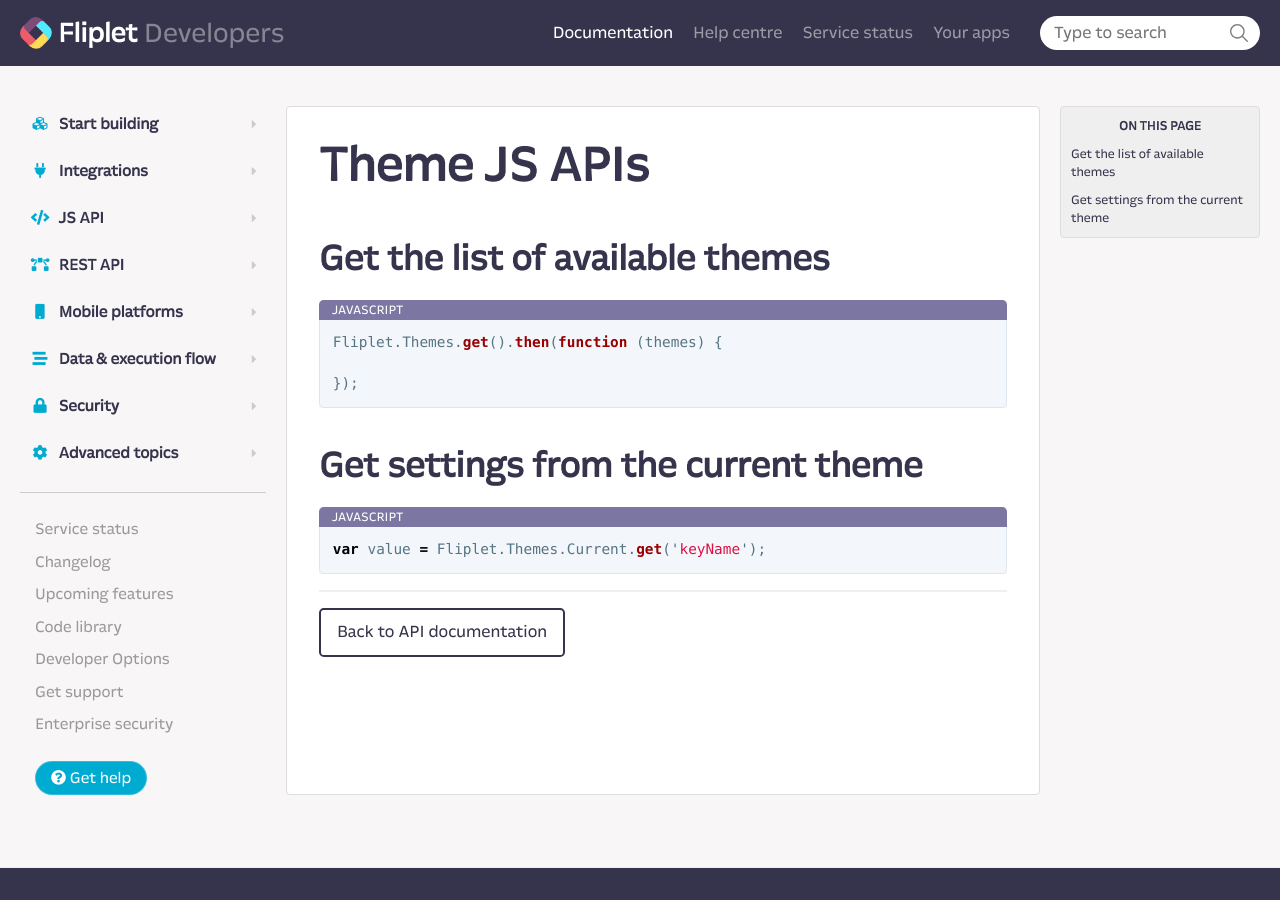
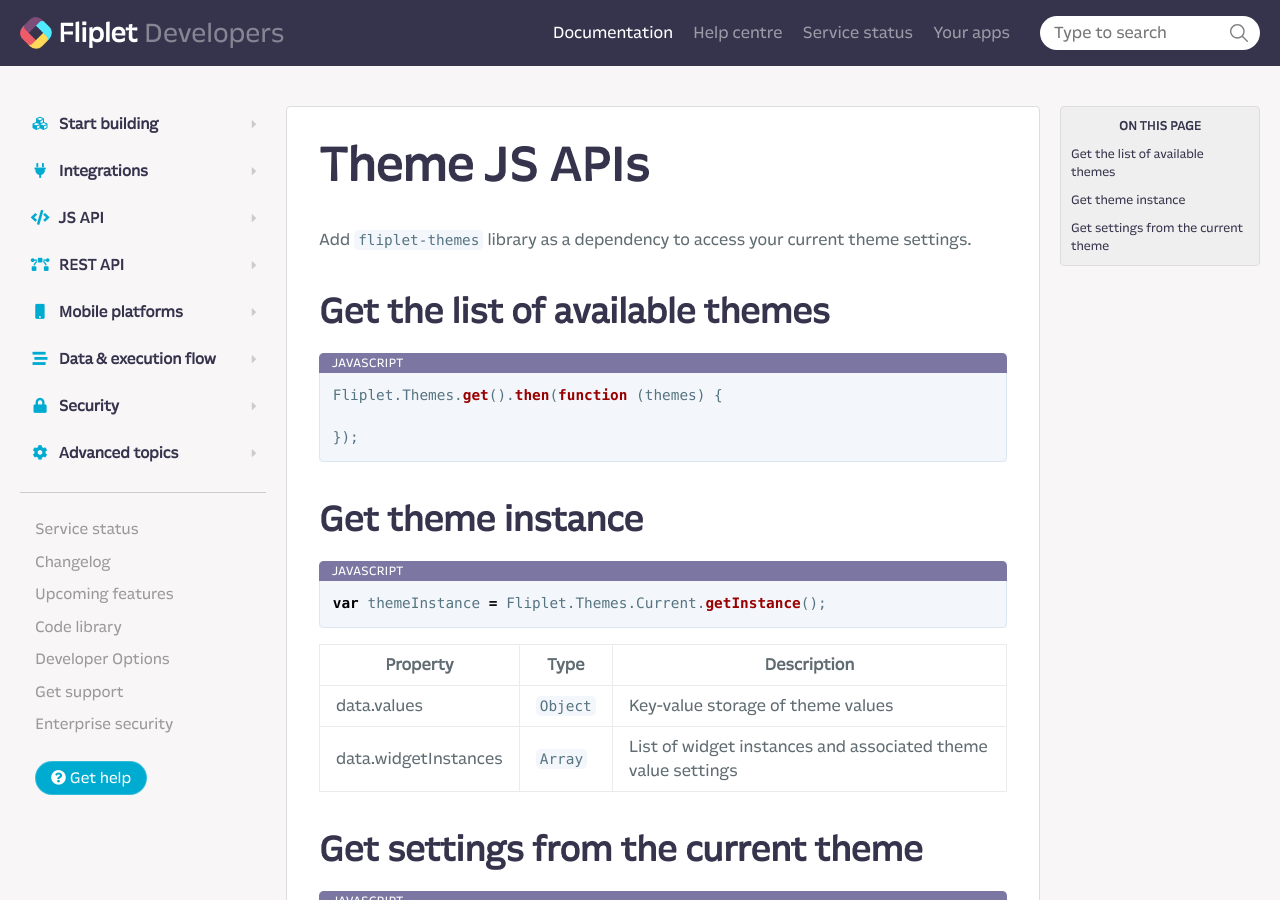
Before and after one commit to Fliplet/fliplet-cli, a Jekyll site: the page built from docs/API/fliplet-themes.md, in a window 1280 px wide and 900 px high. Built offline with Jekyll 4.4.1, drawn with Linux system fonts in a browser that asks for light colours; nearby versions of some CDN libraries; our own code applies the rules of GitHub Pages for plain Markdown files; library files that are not in the unit come from our copies; comment, search, counter and statistics services are not loaded; a style sheet for code colours, icons or effects is not loaded.

Commit message:
Updates fliplet-theme JS API docs

````diff
--- a/docs/API/fliplet-themes.md
+++ b/docs/API/fliplet-themes.md
@@ -1,4 +1,6 @@
 # Theme JS APIs
+
+Add `fliplet-themes` library as a dependency to access your current theme settings.
 
 ## Get the list of available themes
 
@@ -7,6 +9,17 @@
 
 });
 ```
+
+## Get theme instance
+
+```js
+var themeInstance = Fliplet.Themes.Current.getInstance();
+```
+
+| Property | Type | Description |
+| -- | -- | -- |
+| data.values | `Object` | Key-value storage of theme values |
+| data.widgetInstances | `Array` | List of widget instances and associated theme value settings |
 
 ## Get settings from the current theme
 
````
